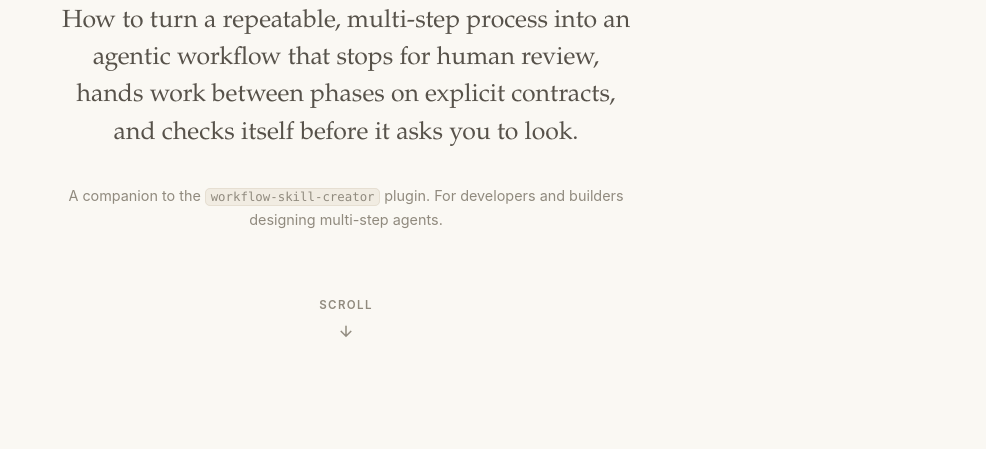
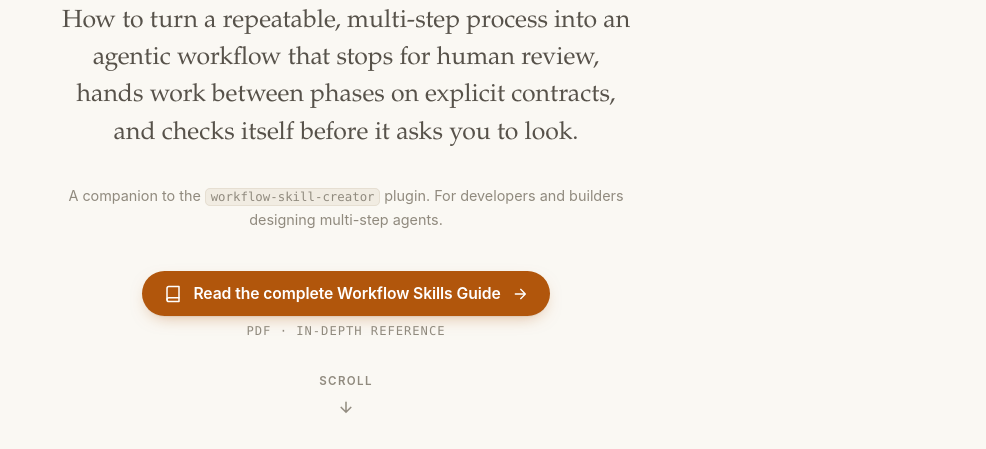
Before and after one commit to deremer/workflow-skills, a plain HTML site: page learning-site/index.html in a window 1280 px wide. Shown: the part 351-800 px from the top of the page, without its empty margins (294-1280 px from the left). Drawn offline with Linux system fonts and the light colour scheme.

Commit message:
Add Workflow Skills Guide CTA, fix print and diagram issues
- Added the full Workflow Skills Guide PDF and a hero CTA button
  linking to it.
- Made handout.pdf printer-safe (Canon C5540 PostScript RIP was
  dropping the job): removed alpha-blended radial overlay, swapped
  rgba text colors for solid hex equivalents, and flattened the
  opacity attributes inside the VGV lockup SVG.
- Darkened the secondary gray text from #838998 to #525766 so it
  prints legibly (now ~7.3:1 contrast vs white).
- Fixed two SVG diagram bugs: the green arrowhead returning to the
  orchestrator now follows a vertical end-tangent, and "Present at
  gate" no longer overlaps its checkmark.

Co-Authored-By: Claude Opus 4.7 (1M context) <noreply@anthropic.com>

```diff
--- a/learning-site/index.html
+++ b/learning-site/index.html
@@ -36,6 +36,14 @@
       <h1 class="reveal">The Anatomy of a Workflow Skill</h1>
       <p class="lead reveal">How to turn a repeatable, multi-step process into an agentic workflow that stops for human review, hands work between phases on explicit contracts, and checks itself before it asks you to look.</p>
       <p class="meta reveal">A companion to the <code>workflow-skill-creator</code> plugin. For developers and builders designing multi-step agents.</p>
+      <p class="hero-cta-wrap reveal">
+        <a class="hero-cta" href="./VGV_Workflow_Skills_Guide.pdf" target="_blank" rel="noopener">
+          <svg class="hero-cta-icon" viewBox="0 0 24 24" fill="none" stroke="currentColor" stroke-width="2" stroke-linecap="round" stroke-linejoin="round" aria-hidden="true"><path d="M4 19.5v-15A2.5 2.5 0 0 1 6.5 2H20v20H6.5A2.5 2.5 0 0 1 4 19.5z"/><path d="M4 19.5A2.5 2.5 0 0 1 6.5 17H20"/></svg>
+          Read the complete Workflow Skills Guide
+          <svg class="hero-cta-arrow" viewBox="0 0 24 24" fill="none" stroke="currentColor" stroke-width="2" stroke-linecap="round" stroke-linejoin="round" aria-hidden="true"><path d="M5 12h14M13 5l7 7-7 7"/></svg>
+        </a>
+        <span class="hero-cta-meta">PDF · in-depth reference</span>
+      </p>
       <span class="scroll-cue reveal">
         Scroll
         <svg class="arrow" viewBox="0 0 24 24" fill="none" stroke="currentColor" stroke-width="2" aria-hidden="true"><path d="M12 5v14M5 12l7 7 7-7"/></svg>
@@ -261,8 +269,8 @@
         <text class="d-tag" x="421" y="138" text-anchor="middle" style="fill:var(--pass)">all checks pass</text>
         <g class="d-node">
           <rect class="d-box d-box--pass" x="520" y="122" width="200" height="56" rx="12"></rect>
-          <path class="d-check" d="M548 150 l8 9 l16 -19" fill="none" stroke="var(--pass)" stroke-width="3" stroke-linecap="round" stroke-linejoin="round"></path>
-          <text class="d-title" x="612" y="156" text-anchor="middle">Present at gate</text>
+          <path class="d-check" d="M538 150 l8 9 l16 -19" fill="none" stroke="var(--pass)" stroke-width="3" stroke-linecap="round" stroke-linejoin="round"></path>
+          <text class="d-title" x="572" y="156" text-anchor="start">Present at gate</text>
         </g>
       </svg>
       <figcaption>Check, fix, re-check, until all pass. The gate comes after the loop closes, not during it.</figcaption>
@@ -314,8 +322,8 @@
         </g>
         <path class="d-flow d-flow--accent" pathLength="1" d="M366 112 L366 196"></path>
         <polygon class="d-node d-arrowhead--accent" points="360,188 372,188 366,198"></polygon>
-        <path class="d-flow d-flow--pass" pathLength="1" d="M408 196 C 462 170, 462 138, 408 112"></path>
-        <polygon class="d-node d-arrowhead--pass" points="402,122 414,122 408,110"></polygon>
+        <path class="d-flow d-flow--pass" pathLength="1" d="M408 196 C 470 196, 408 150, 408 124"></path>
+        <polygon class="d-node d-arrowhead--pass" points="402,124 414,124 408,112"></polygon>
         <text class="d-tag" x="470" y="158" style="fill:var(--pass)">brief</text>
         <!-- col 3: agent team -->
         <text class="d-tag" x="630" y="36" text-anchor="middle">AGENT TEAM · parallel</text>
--- a/learning-site/styles.css
+++ b/learning-site/styles.css
@@ -171,9 +171,47 @@ html[data-theme="dark"] .theme-toggle .label-light { display: inline; }
 }
 .hero .lead { max-width: 36rem; margin-inline: auto; }
 .hero .meta { margin-top: 2rem; color: var(--ink-faint); font-size: .9rem; }
+.hero-cta-wrap {
+  margin: 2.4rem 0 0;
+  display: flex;
+  flex-direction: column;
+  align-items: center;
+  gap: .55rem;
+}
+.hero-cta {
+  display: inline-flex;
+  align-items: center;
+  gap: .7rem;
+  padding: .85rem 1.4rem;
+  border-radius: 999px;
+  background: var(--accent);
+  color: #fff;
+  text-decoration: none;
+  font: 600 .98rem/1 var(--font-sans);
+  letter-spacing: -.005em;
+  box-shadow: 0 1px 0 rgba(0,0,0,.04), 0 6px 18px -8px rgba(177, 86, 12, .55);
+  transition: transform .18s ease, box-shadow .18s ease, background .18s ease;
+}
+.hero-cta:hover {
+  background: var(--ink);
+  transform: translateY(-1px);
+  box-shadow: 0 1px 0 rgba(0,0,0,.04), 0 10px 22px -10px rgba(0, 0, 0, .35);
+}
+.hero-cta-icon { width: 18px; height: 18px; flex-shrink: 0; }
+.hero-cta-arrow {
+  width: 16px; height: 16px; flex-shrink: 0;
+  transition: transform .18s ease;
+}
+.hero-cta:hover .hero-cta-arrow { transform: translateX(3px); }
+.hero-cta-meta {
+  font: 500 .76rem/1 var(--font-mono);
+  letter-spacing: .08em;
+  text-transform: uppercase;
+  color: var(--ink-faint);
+}
 .scroll-cue {
   display: inline-flex; flex-direction: column; align-items: center; gap: .3rem;
-  margin-top: 3rem; color: var(--ink-faint);
+  margin-top: 2.4rem; color: var(--ink-faint);
   font: 600 .72rem/1 var(--font-sans); letter-spacing: .12em; text-transform: uppercase;
 }
 .scroll-cue .arrow { width: 18px; height: 18px; animation: bob 2s ease-in-out infinite; }
```
Also changed, not shown: learning-site/handout.html (+3 -13 lines), learning-site/vgv-lockup.svg, 2 other files.
